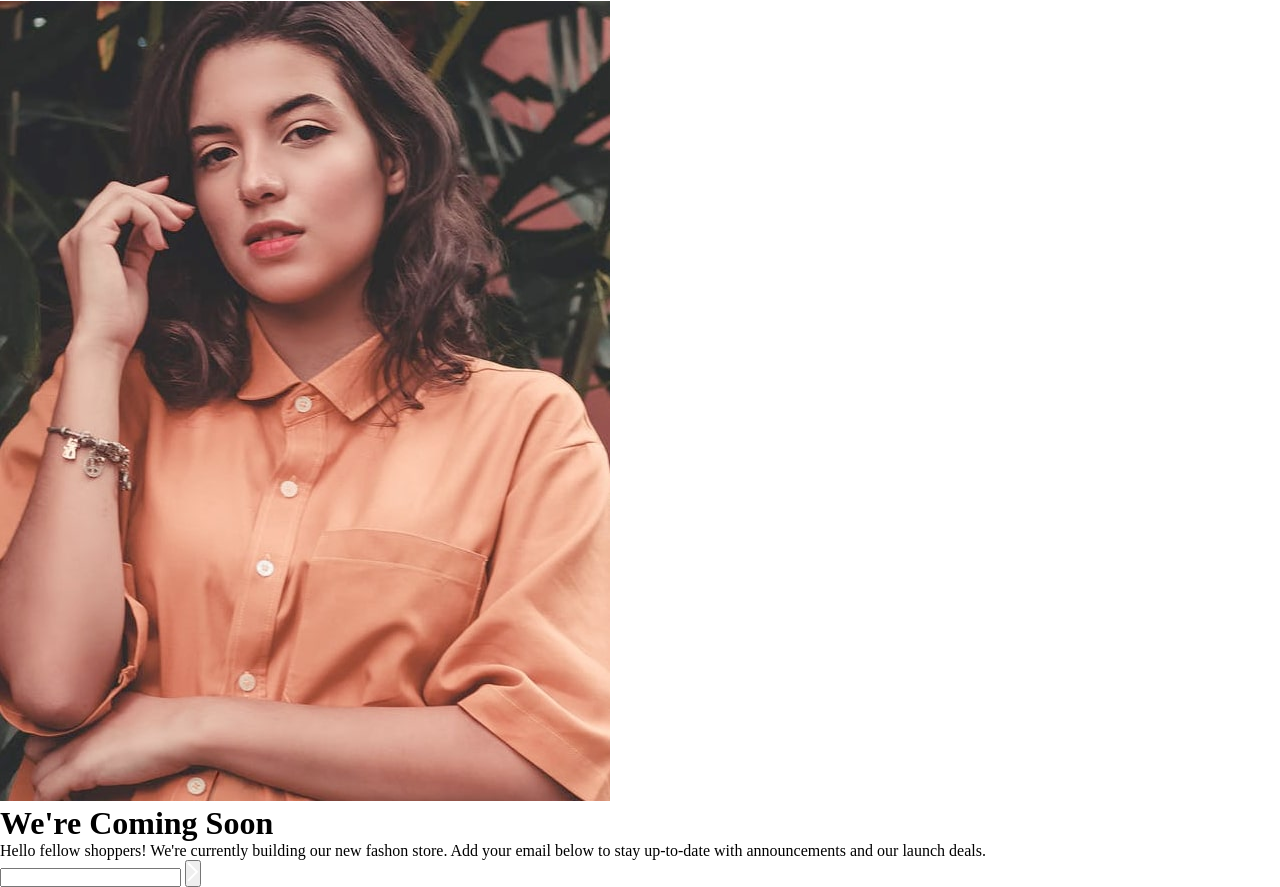
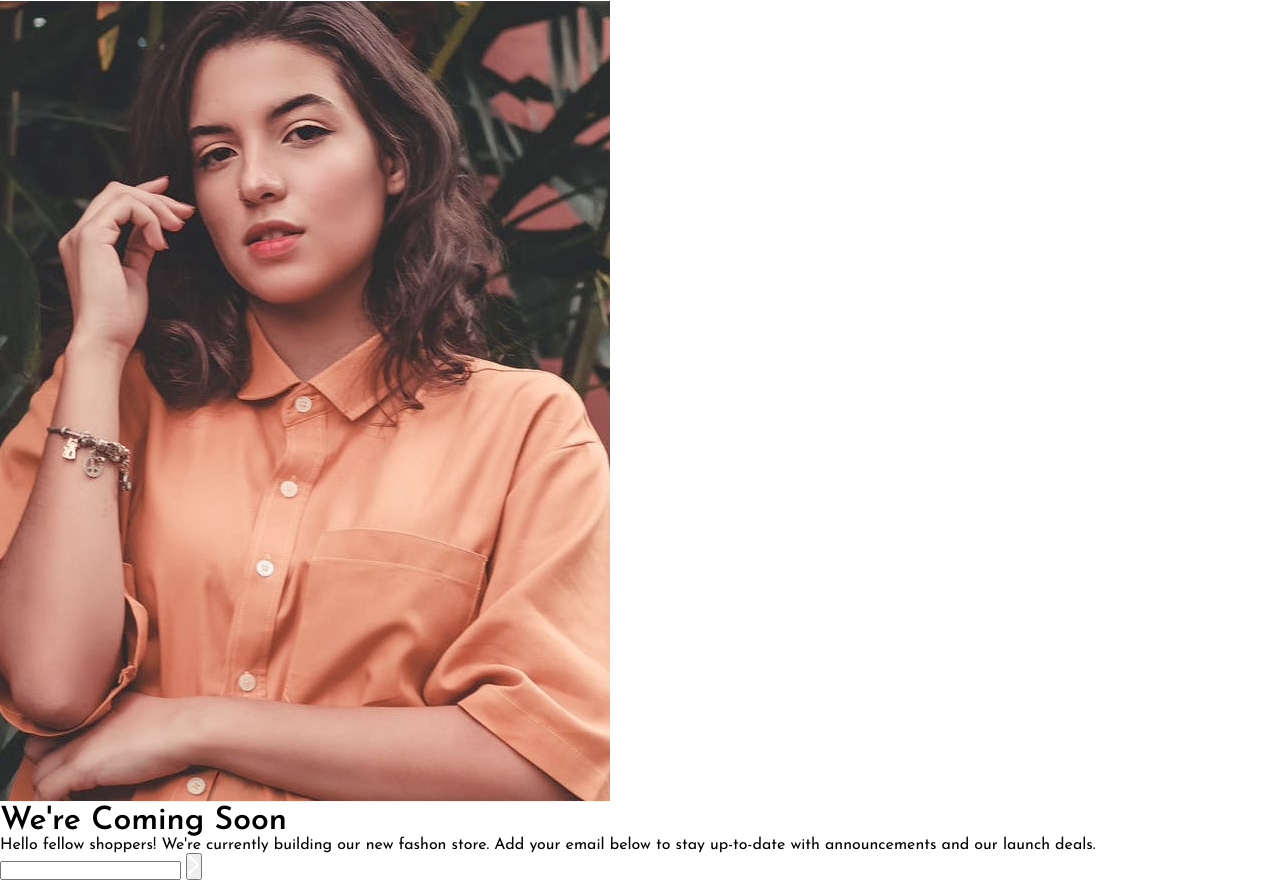
Before and after one commit to sarrietav-frontendmentor/base-apparel-coming-soon, a website: page index.html in a window 1280 px wide. Shown: the part 36-923 px from the top of the page. Drawn offline with Linux system fonts and the light colour scheme.

Commit message:
use Josefin font

```diff
--- a/sass/main.scss
+++ b/sass/main.scss
@@ -19,3 +19,7 @@ $btn-less-white: hsl(0, 100%, 98%);
   padding: 0;
   box-sizing: border-box;
 }
+
+body {
+  font-family: 'Josefin Sans', sans-serif;
+}
```
Also changed, not shown: css/style.css, 1 other file.
